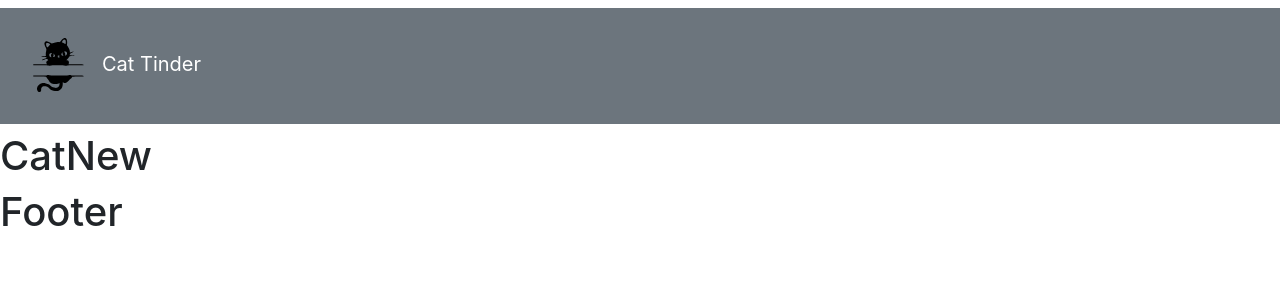
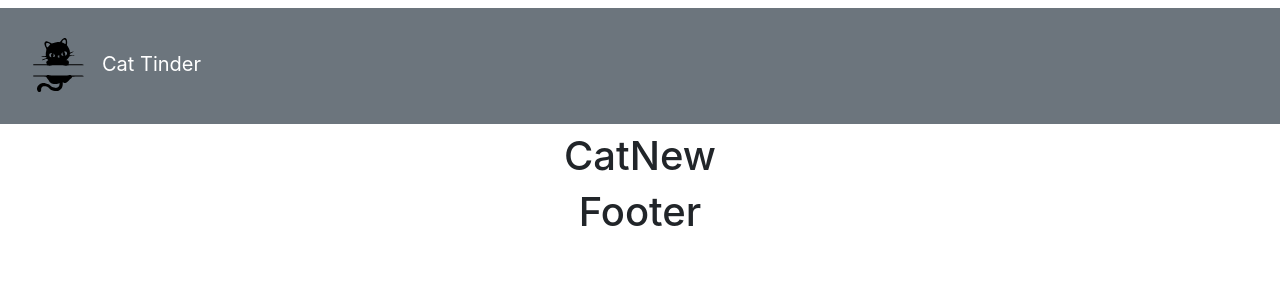
Before and after one commit to JeremyDuncan/cat-tinder-frontend-higher-order-coders, a React (Create React App) app: page /catnew in a window 1280 px wide. Shown: the top 300 px of the page. Built offline with nearby package versions, Linux system fonts and the light colour scheme.

Commit message:
added notfound styling

```diff
--- a/src/index.js
+++ b/src/index.js
@@ -9,7 +9,9 @@ const root = ReactDOM.createRoot(document.getElementById("root"));
 root.render(
   <React.StrictMode>
     <BrowserRouter>
-      <App />
+      <div className="App">
+        <App />
+      </div>
     </BrowserRouter>
   </React.StrictMode>
 );
--- a/src/pages/NotFound.js
+++ b/src/pages/NotFound.js
@@ -1,10 +1,12 @@
 import React from 'react'
+import notFound from "../assets/404_cat.jpeg"
 
 const NotFound = () => {
 
   return (
     <div>
       <h1>NotFound</h1>
+      <img src={notFound} />
     </div>
   )
 }
```
Also changed, not shown: src/assets/404_cat.jpeg (added).
